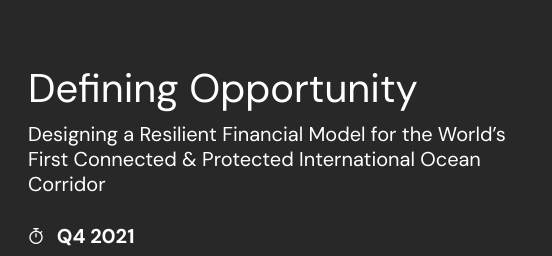
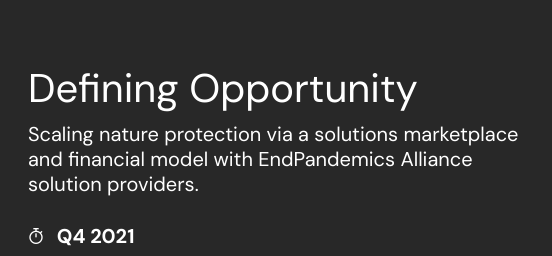
Before and after one commit to genblue/naturetech, a plain HTML site: page index.html in a window 1280 px wide. Shown: the part 7380-7636 px from the top of the page, 548-1100 px from the left. Drawn offline with Linux system fonts and the light colour scheme; files whose address does not match are found by name.

Commit message:
fix ep2 event

```diff
--- a/index.html
+++ b/index.html
@@ -458,7 +458,7 @@
                         <div class="text-block col-lg-8">
                             <h5 class="mbr-timeline-title mbr-fonts-style display-5">
                                 Defining Opportunity</h5>
-                            <p class="mbr-timeline-text mbr-fonts-style display-7">Designing a Resilient Financial Model for the World’s First Connected &amp; Protected International Ocean Corridor<br></p>
+                            <p class="mbr-timeline-text mbr-fonts-style display-7">Scaling nature protection via a solutions marketplace and financial model with EndPandemics Alliance solution providers.<br></p>
                             <div class="bottom-date">
                                 <span class="iconsBackground">
                                     <span class="mobi-mbri-timer mobi-mbri mbr-iconfont"></span>
```
Also changed, not shown: 1 other file.
